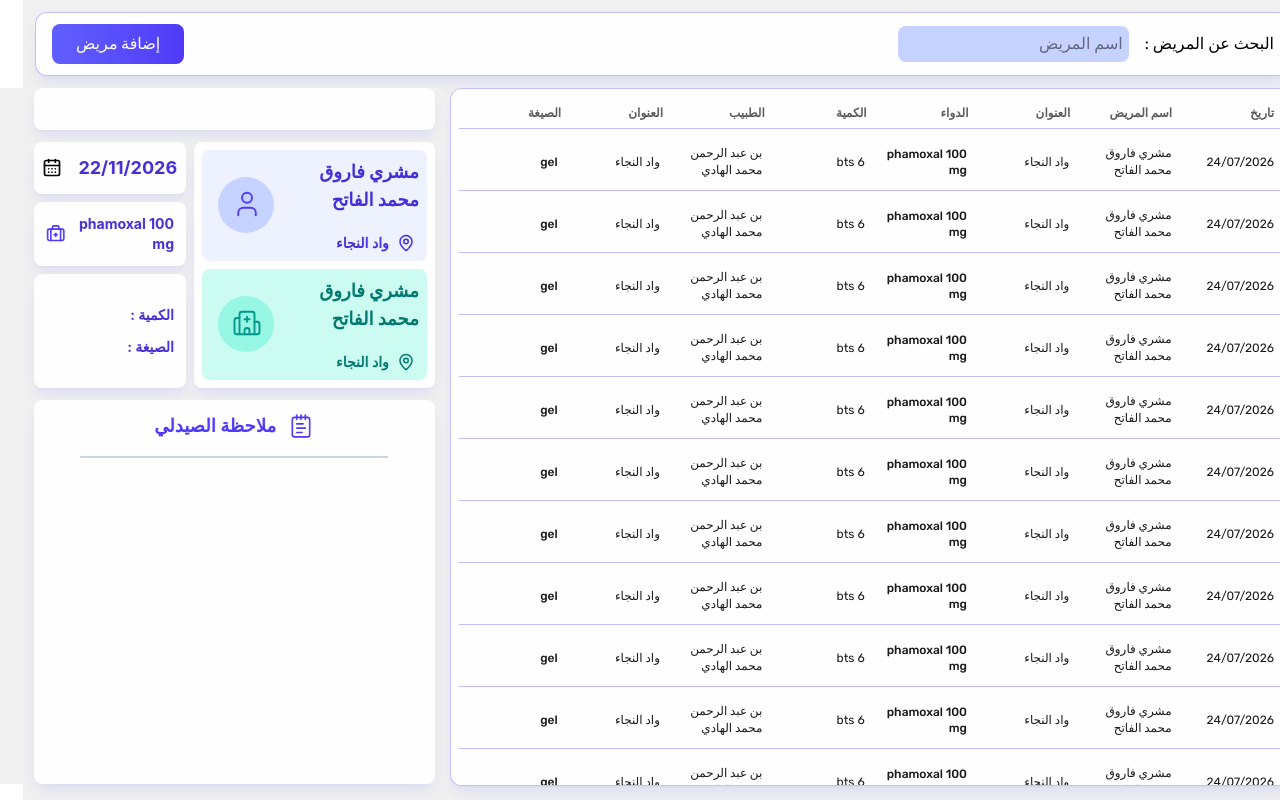
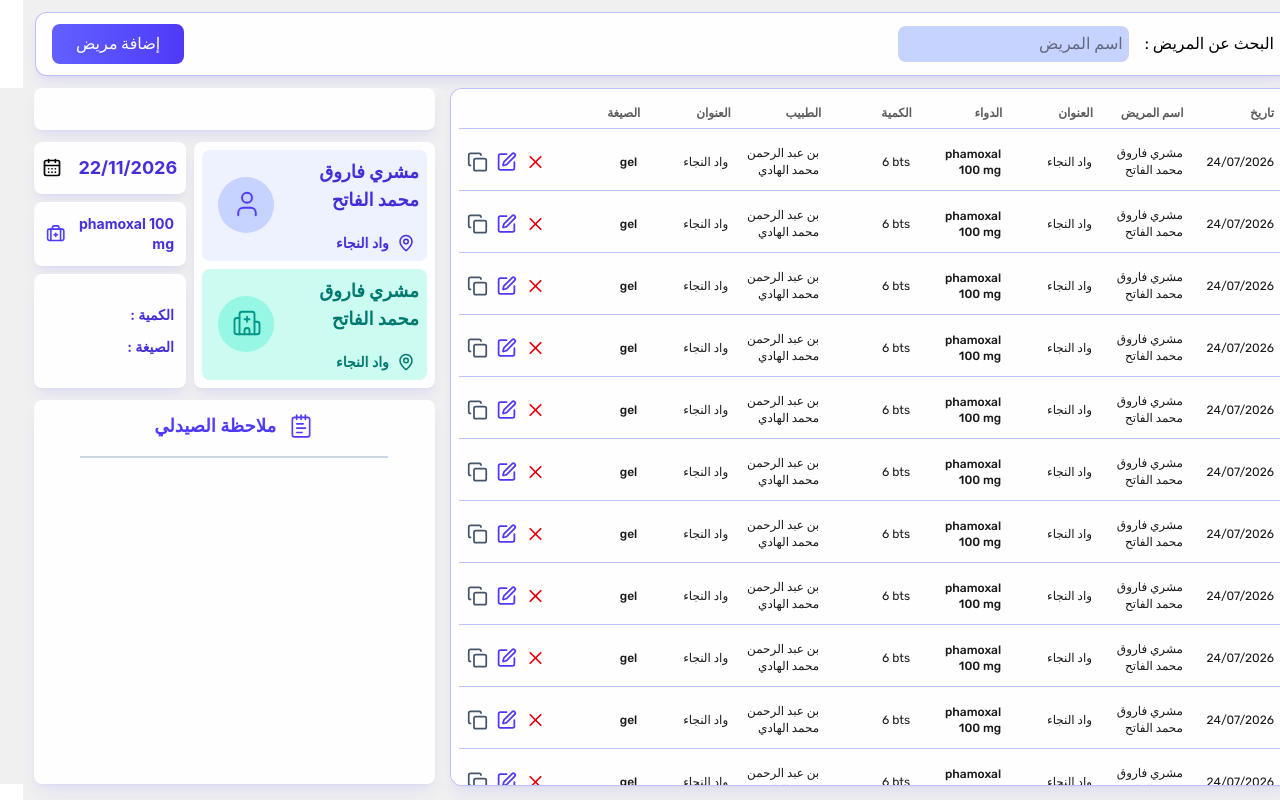
Before and after one commit to lannwyd/medical-records-tracker-miniapp, a React (Vite) app: page / in a window 1280 px wide. Built offline with nearby package versions, Linux system fonts and the light colour scheme.

Commit message:
feat: add Dialogue component and integrate Radix UI for modal functionality

```diff
--- a/package.json
+++ b/package.json
@@ -11,6 +11,7 @@
   },
   "dependencies": {
     "@hookform/resolvers": "^5.4.0",
+    "@radix-ui/react-dialog": "^1.1.23",
     "@tailwindcss/vite": "^4.3.3",
     "@tauri-apps/api": "^2",
     "@tauri-apps/plugin-opener": "^2",
--- a/src/features/clients/ClientListItem.tsx
+++ b/src/features/clients/ClientListItem.tsx
@@ -1,18 +1,26 @@
+import {X,SquarePen,Copy} from "lucide-react"
+
+
 const ClientListItem = () => {
     return (
-        <div className=" grid grid-cols-8 gap-3 items-center border-border/40 border-b py-3 px-2 text-xs text-text text-right hover:bg-white/5 transition-colors min-h-12.5">
+        <div className=" grid grid-cols-9 gap-3 items-center border-border/40 border-b py-3 px-2 text-xs text-text text-right hover:bg-white/5 transition-colors min-h-12.5">
             <p className="whitespace-nowrap ">24/07/2026</p>
             <p className="font-medium leading-snug wrap-break-word">
                 مشري فاروق محمد الفاتح
             </p>
             <p className="wrap-break-word">واد النجاء</p>
-            <p className="dir-ltr text-right font-medium wrap-break-word">phamoxal 100 mg</p>
-            <p className="whitespace-nowrap">6 bts</p>
+            <p dir="ltr" className=" text-right font-medium wrap-break-word">phamoxal 100 mg</p>
+            <p dir="ltr" className=" whitespace-nowrap ">6 bts</p>
             <p className="font-medium leading-snug wrap-break-word">
                 بن عبد الرحمن محمد الهادي
             </p>
             <p className="wrap-break-word">واد النجاء</p>
             <p className="whitespace-nowrap font-medium">gel</p>
+            <div className="flex flex-row  gap-2">
+                <X size={24} className="text-red-600 hover:text-red-900 hover:cursor-pointer"/>
+                <SquarePen size={24} className="text-indigo-600 hover:text-indigo-900 hover:cursor-pointer"/>
+                <Copy size={24} className="text-slate-600 hover:text-slate-900 hover:cursor-pointer"/>
+            </div>
         </div>
     );
 };
--- a/src/features/clients/ClientsList.tsx
+++ b/src/features/clients/ClientsList.tsx
@@ -2,7 +2,7 @@ import ClientListItem from "./ClientListItem"
 const ClientsList = () => {
     return (
         <section className="w-full flex-2 overflow-auto custom-y-scrollbar bg-panel border-border/40 border shadow-lg/10 shadow-shadow rounded-xl p-2 font-rubik">
-            <div className="grid grid-cols-8 gap-2 h-8 items-center border-border/40 border-b px-2 text-xs font-semibold text-text/70 text-right">
+            <div className="grid grid-cols-9 gap-2 h-8 items-center border-border/40 border-b px-2 text-xs font-semibold text-text/70 text-right">
                 <p>تاريخ</p>
                 <p>اسم المريض</p>
                 <p>العنوان</p>
--- /dev/null
+++ b/src/features/clients/Dialogue.tsx
@@ -0,0 +1,17 @@
+import * as Dialog from "@radix-ui/react-dialog"
+
+
+const Dialogue = () => {
+    return (
+        <Dialog.Root open={open}>
+            <Dialog.Portal>
+                <Dialog.Overlay className="fixed inset-0 bg-black/40" />
+                <Dialog.Content className="fixed top-1/2 left-1/2 -translate-x-1/2 -translate-y-1/2 bg-white rounded-lg p-6 w-full max-w-md">
+                    {/* ClientForm goes here */}
+                </Dialog.Content>
+            </Dialog.Portal>
+        </Dialog.Root>
+    )
+}
+
+export default Dialogue
```
Also changed, not shown: 1 other file (tests, documents, lock files or other folders).
